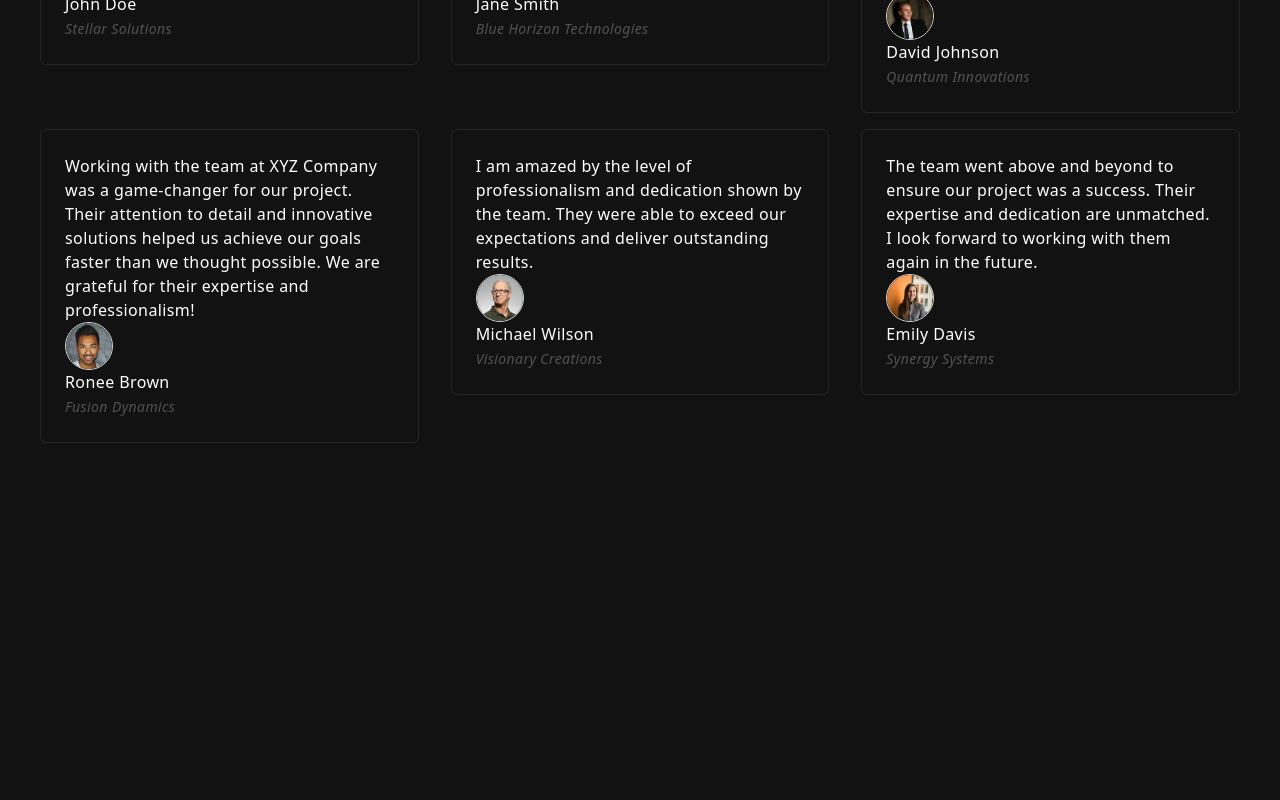
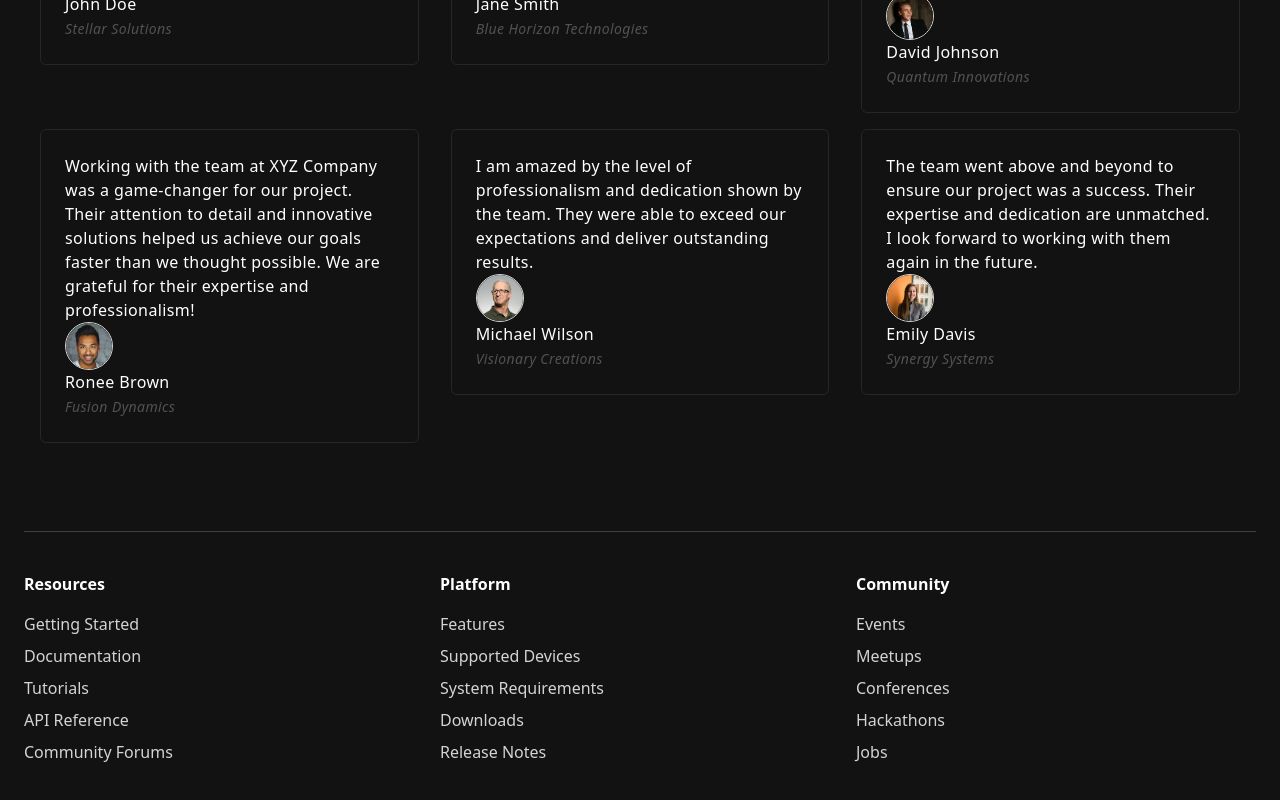
Before and after one commit to TanjimH013/Virtual-IR, a React (Vite) app: page / in a window 1280 px wide. Shown: the part 3570-4370 px from the top of the page. Before the commit the page ends 4021 px from the top, so only its background shows below. Built offline with nearby package versions, Linux system fonts and the light colour scheme.

Commit message:
Footer works has been completed

```diff
--- a/src/App.jsx
+++ b/src/App.jsx
@@ -4,6 +4,7 @@
 import WorkFlow from "./components/WorkFlow";
 import Pricing from "./components/Pricing";
 import Testimonials from "./components/Testimonials";
+import Footer from "./components/Footer";
 
 function App() {
   return (
@@ -15,6 +16,7 @@
         <WorkFlow />
         <Pricing />
         <Testimonials />
+        <Footer />
       </div>
     </div>
   );
--- /dev/null
+++ b/src/components/Footer.jsx
@@ -0,0 +1,59 @@
+import { resourcesLinks, platformLinks, communityLinks } from "../constants";
+
+const Footer = () => {
+  return (
+    <footer className="mt-20 border-t py-10 border-neutral-700">
+      <div className="grid grid-cols-2 lg:grid-cols-3 gap-4">
+        <div>
+          <h3 className="text-md font-semibold mb-4">Resources</h3>
+          <ul className="space-y-2">
+            {resourcesLinks.map((link, index) => (
+              <li key={index}>
+                <a
+                  className="text-neutral-300 hover:text-white"
+                  href={link.href}
+                >
+                  {link.text}
+                </a>
+              </li>
+            ))}
+          </ul>
+        </div>
+
+        <div>
+          <h3 className="text-md font-semibold mb-4">Platform</h3>
+          <ul className="space-y-2">
+            {platformLinks.map((link, index) => (
+              <li key={index}>
+                <a
+                  className="text-neutral-300 hover:text-white"
+                  href={link.href}
+                >
+                  {link.text}
+                </a>
+              </li>
+            ))}
+          </ul>
+        </div>
+
+        <div>
+          <h3 className="text-md font-semibold mb-4">Community</h3>
+          <ul className="space-y-2">
+            {communityLinks.map((link, index) => (
+              <li key={index}>
+                <a
+                  className="text-neutral-300 hover:text-white"
+                  href={link.href}
+                >
+                  {link.text}
+                </a>
+              </li>
+            ))}
+          </ul>
+        </div>
+      </div>
+    </footer>
+  );
+};
+
+export default Footer;
```
